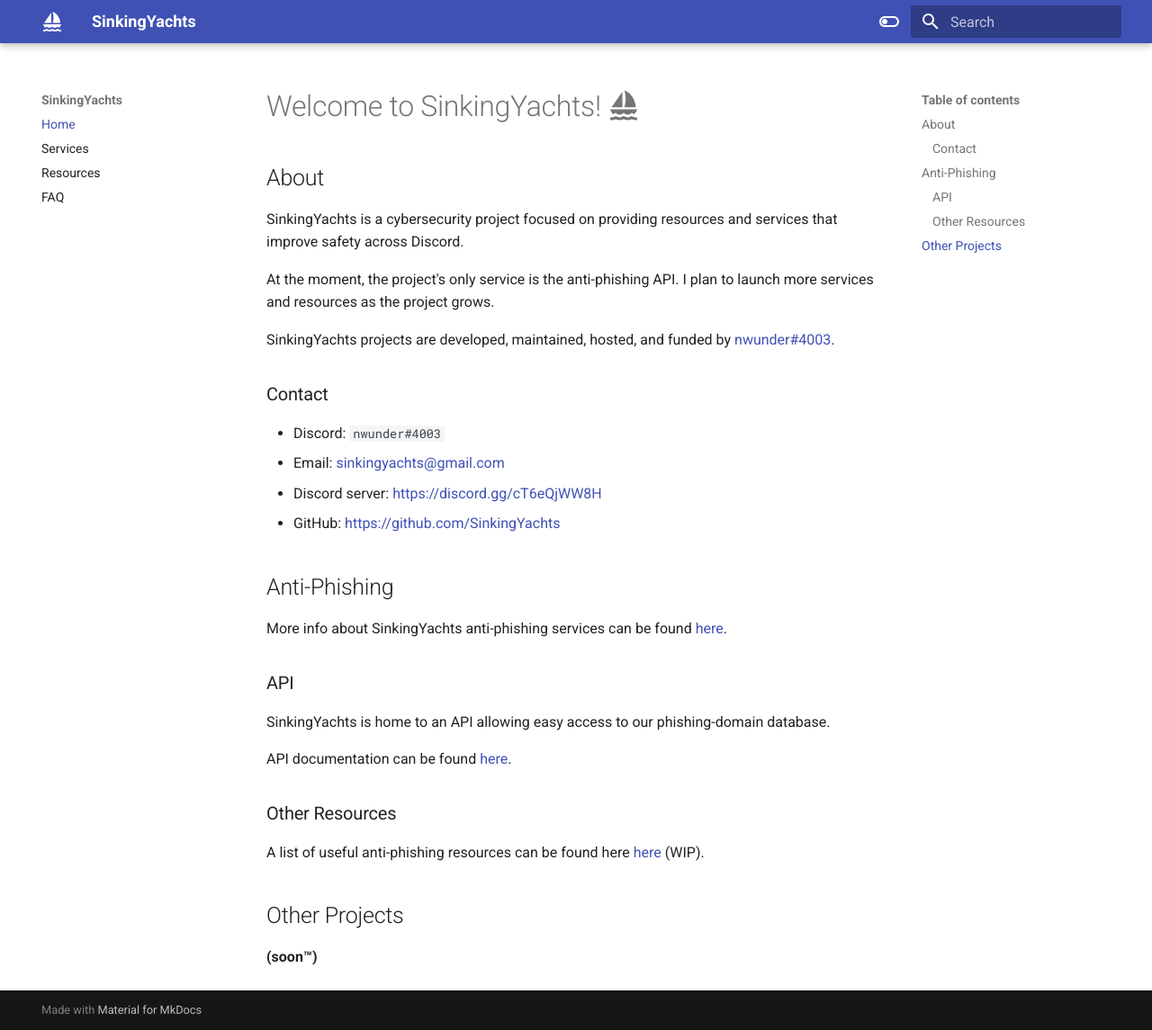
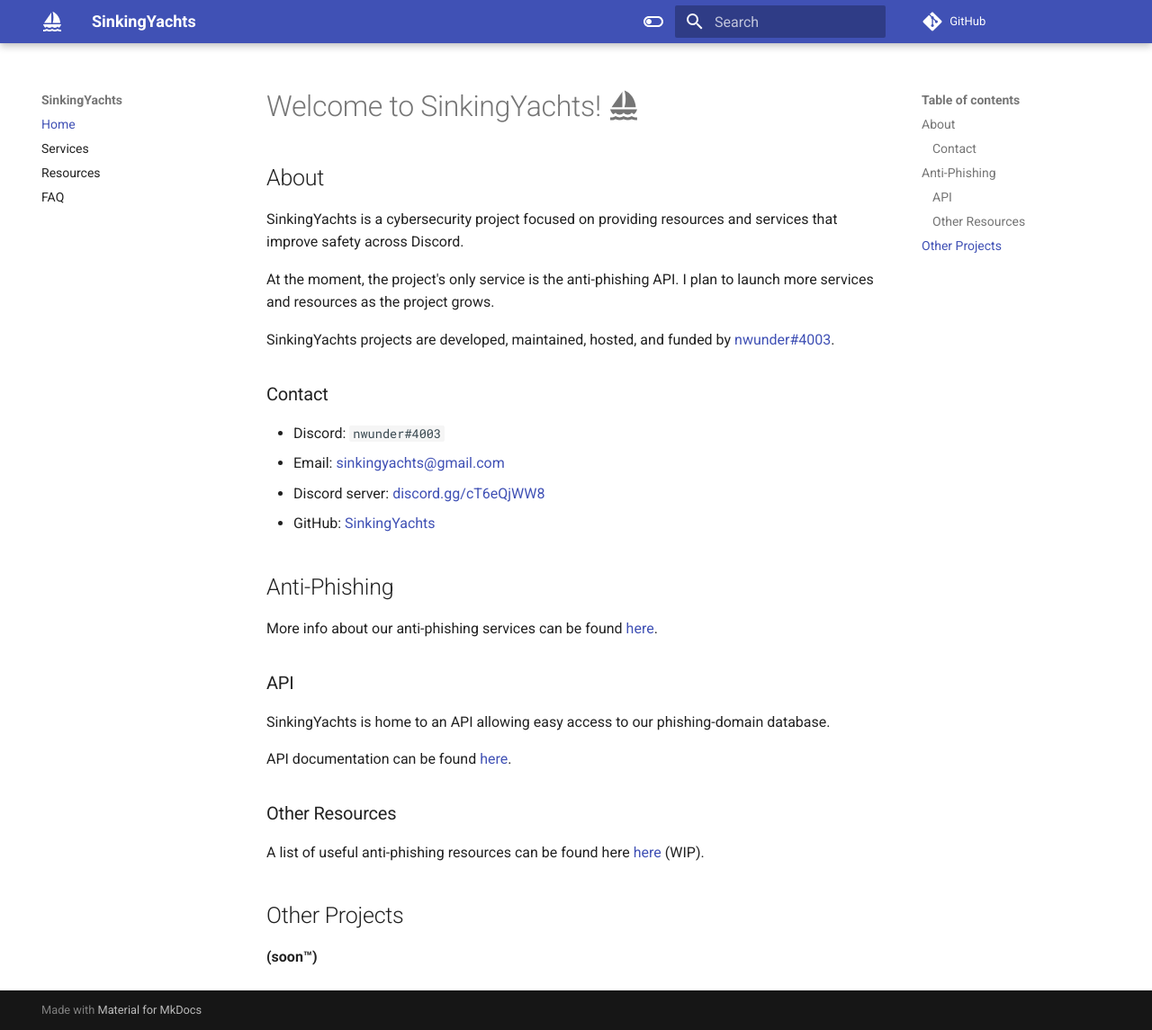
Before and after one commit to SinkingYachts/site, an MkDocs documentation site: the page built from docs/index.md, in a window 1280 px wide and 1145 px high. Shown: the whole window at 90% size. Built offline with MkDocs 1.6.1 and Material for MkDocs 9.7.7, drawn with Linux system fonts in a browser that asks for light colours.

Commit message:
clean up some links

```diff
--- a/docs/index.md
+++ b/docs/index.md
@@ -20,14 +20,14 @@
 
 - Discord: ``nwunder#4003``
 - Email: <mailto:sinkingyachts@gmail.com>
-- Discord server: <https://discord.gg/cT6eQjWW8H>
-- GitHub: <https://github.com/SinkingYachts>
+- Discord server: [discord.gg/cT6eQjWW8](https://discord.gg/cT6eQjWW8H)
+- GitHub: [SinkingYachts](https://github.com/SinkingYachts)
 
 
 
 ## Anti-Phishing
 
-More info about SinkingYachts anti-phishing services can be found [here](/services).
+More info about our anti-phishing services can be found [here](/services).
 
 
 ### API
--- a/mkdocs.yml
+++ b/mkdocs.yml
@@ -1,10 +1,13 @@
 site_name: SinkingYachts
+site_url: https://sinking.yachts/
+repo_url: https://github.com/SinkingYachts
 
 markdown_extensions:
   - meta
   - pymdownx.emoji:
       emoji_index: !!python/name:materialx.emoji.twemoji
       emoji_generator: !!python/name:materialx.emoji.to_svg
+
 
 theme:
   name: material
```
